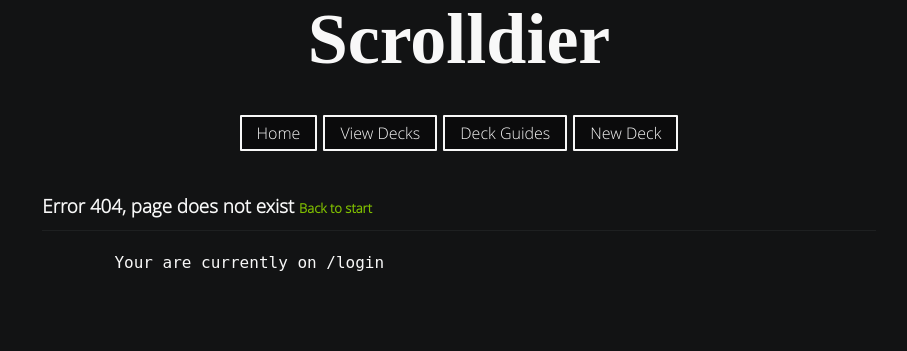
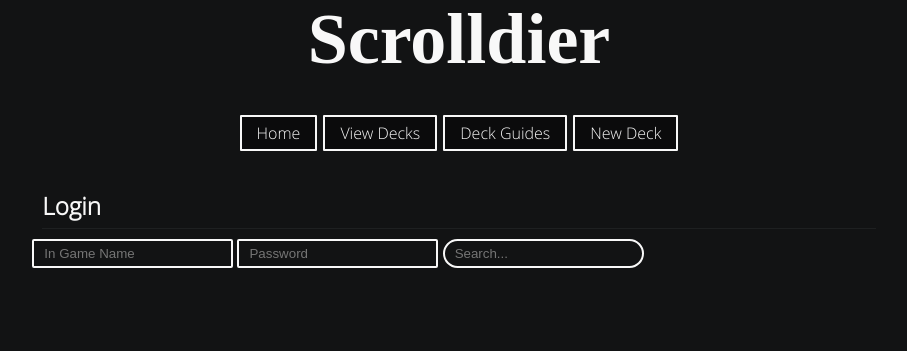
Before and after one commit to AdressaAgne/Scrolldier-Decks, a PHP site: page /login in a window 1280 px wide. Shown: the part 28-379 px from the top of the page, without its empty margins (181-1088 px from the left). Run offline with PHP 8.4, Linux system fonts and the light colour scheme; some libraries are stand-ins or nearby versions; some web fonts are replaced.

Commit message:
Css for textboxes

```diff
--- a/controllers/pagehandler.php
+++ b/controllers/pagehandler.php
@@ -27,6 +27,14 @@ class Base {
 			"style" 	=> ""
 		),
 
+		"/login" => array(
+			"title" 	=> "Scrolldier - Login",
+			"page" 		=> "login",
+			"menu" 		=> false,
+			"name" 		=> "Login",
+			"style" 	=> ""
+		),
+
 		"/guide" => array(
 			"title" 	=> "Scrolldier - Deck guides",
 			"page" 		=> "guide",
--- a/less/modules/_all.less
+++ b/less/modules/_all.less
@@ -4,3 +4,4 @@
 @import "_typo";
 @import "_btn";
 @import "_post";
+@import "_form";
--- a/less/modules/_btn.less
+++ b/less/modules/_btn.less
@@ -11,6 +11,7 @@
 	-o-transition: all .2s;
 	-ms-transition: all .2s;
 	transition: all .2s;
+
 	cursor: pointer;
 
 
--- /dev/null
+++ b/less/modules/_form.less
@@ -0,0 +1,23 @@
+[type='text'], [type='password'], [type='email'], [type='search']{
+
+	padding: 5px 10px;
+	border-radius: 2px;
+	border: 2px solid @light;
+	background: none;
+	color: @light;
+
+	-webkit-transition: all .2s;
+	-moz-transition: all .2s;
+	-o-transition: all .2s;
+	-ms-transition: all .2s;
+	transition: all .2s;
+
+	&:focus{
+		color: @dark;
+		background-color: @light;
+	}
+}
+
+[type='search']{
+	border-radius: 100px;
+}
--- /dev/null
+++ b/view/login.php
@@ -0,0 +1,15 @@
+
+
+<div class="container">
+	<div class="page-header">
+		<h2>Login</h2>
+	</div>
+
+	<form method="" action="">
+		<input type="text" name="" value="" placeholder="In Game Name"/>
+		<input type="password" name="" value="" placeholder="Password" />
+
+		<input type="search" name="" value="" placeholder="Search..." />
+	</form>
+
+</div>
```
Also changed, not shown: view/view_deck.php (+0 -7 lines), css/main.css.
